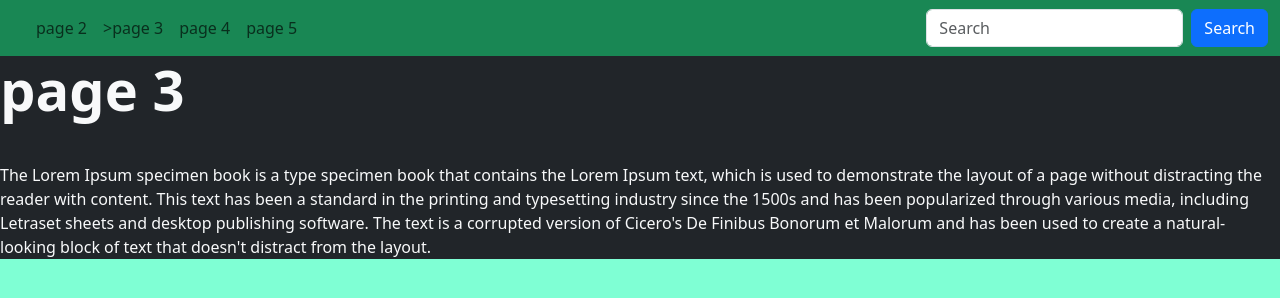
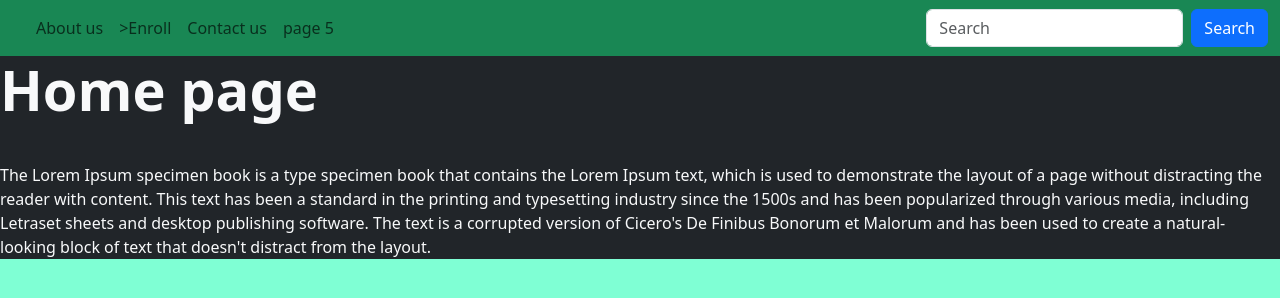
Before and after one commit to CDMari-9/Q2_DS-2_Mari_93index.html, a plain HTML site: page page3.html in a window 1280 px wide. Drawn offline with nearby package versions, Linux system fonts and the light colour scheme.

Commit message:
Update page3.html

```diff
--- a/page3.html
+++ b/page3.html
@@ -24,13 +24,13 @@
     <div class="collapse navbar-collapse" id="mynavbar">
       <ul class="navbar-nav me-auto">
         <li class="nav-item">
-          <a class="nav-link" href="page2.html">page 2</a>
+          <a class="nav-link" href="page2.html">About us</a>
         </li>
         <li class="nav-item">
-          <a class="nav-link" href="page3.html">>page 3</a>
+          <a class="nav-link" href="page3.html">>Enroll</a>
         </li>
         <li class="nav-item">
-          <a class="nav-link" href="page4.html">page 4</a>
+          <a class="nav-link" href="page4.html">Contact us</a>
         </li>
          <li class="nav-item">
           <a class="nav-link" href="page5.html">page 5</a>
@@ -44,7 +44,7 @@
   </div>
 </nav>
 <div class=".container bg-dark text-light">
-    <p class="float start fw-bold display-4">page 3</p>
+    <p class="float start fw-bold display-4">Home page</p>
     <br>
     <blockquote>
         The Lorem Ipsum specimen book is a type specimen book that contains the Lorem Ipsum text, which is used to demonstrate the layout of a page without distracting the reader with content. This text has been a standard in the printing and typesetting industry since the 1500s and has been popularized through various media, including Letraset sheets and desktop publishing software. The text is a corrupted version of Cicero's De Finibus Bonorum et Malorum and has been used to create a natural-looking block of text that doesn't distract from the layout.
```
